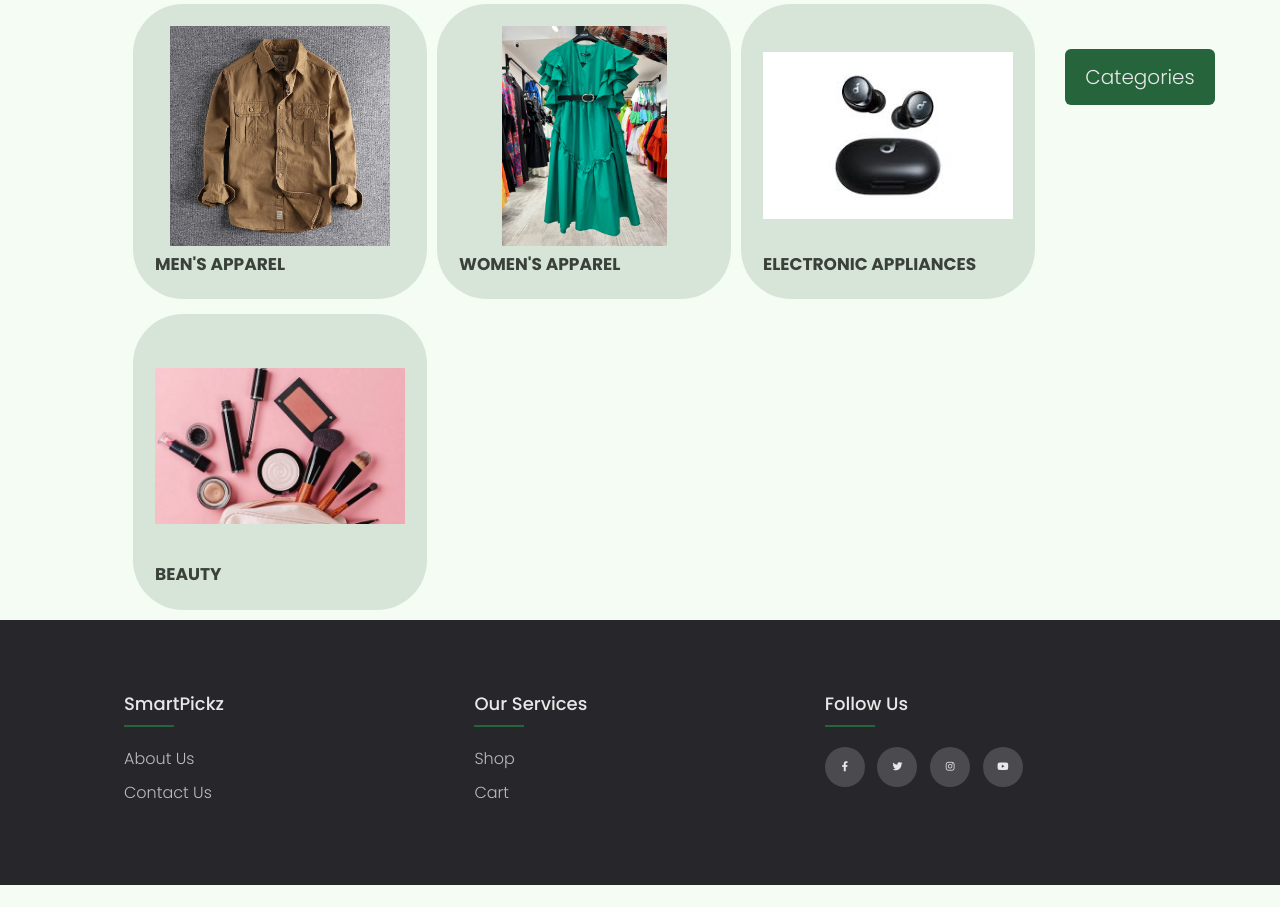
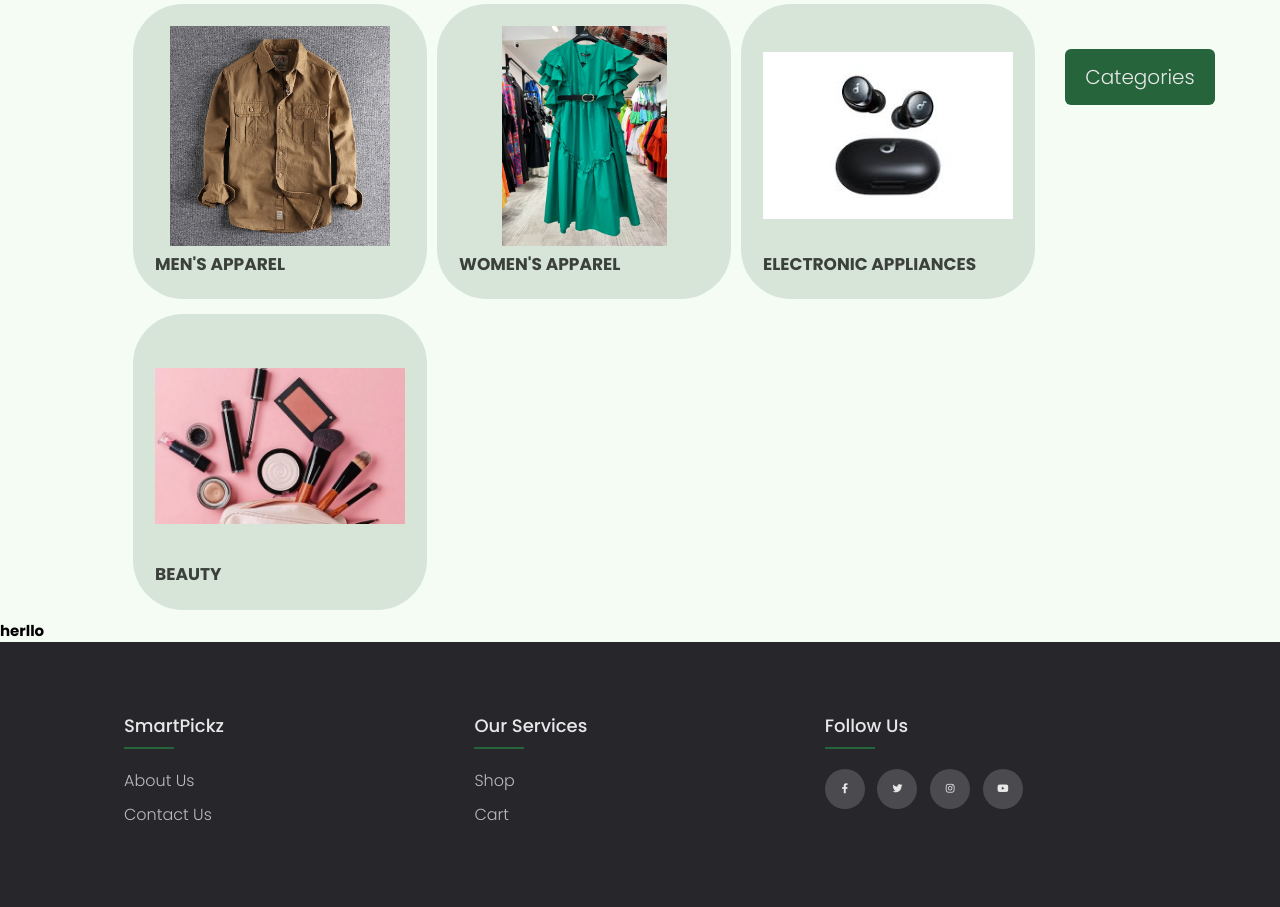
Before and after one commit to yaankaa/Smartpickz, a PHP site: page / in a window 1280 px wide. Shown: the part 1540-2447 px from the top of the page. Before the commit the page ends 2425 px from the top, so only its background shows below. Run offline with PHP 8.4, Linux system fonts and the light colour scheme; the visitor is signed in with stand-in values (Sample User, id 1); data that the repository does not hold is empty; some libraries are stand-ins or nearby versions.

Commit message:
added hello

```diff
--- a/index.php
+++ b/index.php
@@ -166,6 +166,7 @@
     <div class="name">
         <?php echo isset($product['title']) ? $product['title'] : ''; ?>
     </div>
+
     <div class="price">RS
         <?php echo isset($product['price']) ? $product['price'] : ''; ?>/-
     </div>
@@ -237,7 +238,9 @@
             </div>
 
         </div>
-
+        <div>
+            <h2>herllo</h2>
+        </div>
     <?php
         include ('includes/footer.php');
         ?>
```
